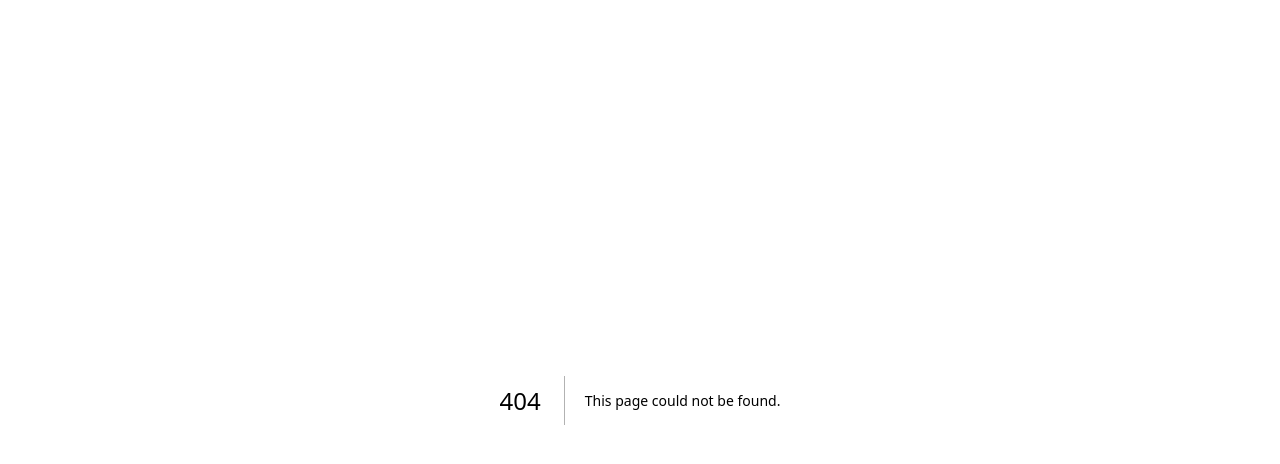
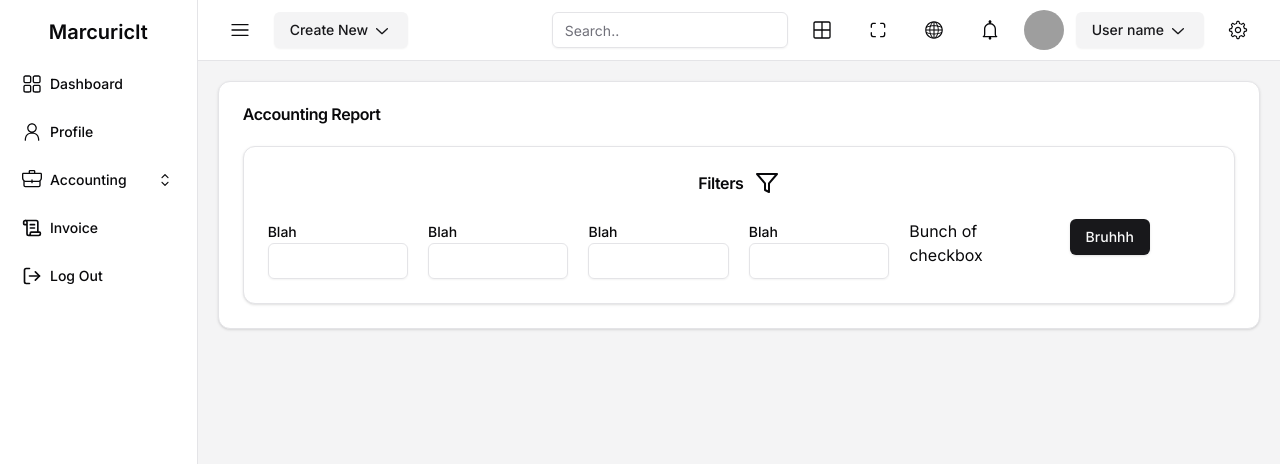
Before and after one commit to frustrated018/marcuricit-task, a Next.js app: page /dashboard/accounting/accounting-report in a window 1280 px wide. Before the commit this address had no page. Shown: the top 464 px of the page. Built offline with nearby package versions, Linux system fonts and the light colour scheme; grey boxes are pictures that could not be loaded.

Commit message:
stated work on the report component

```diff
--- /dev/null
+++ b/src/app/dashboard/accounting/accounting-report/page.tsx
@@ -0,0 +1,11 @@
+import Report from "@/components/custom/Report";
+
+const AccountingReportePage = () => {
+  return (
+    <div className="bg-secondary min-h-screen p-5">
+      <Report />
+    </div>
+  );
+};
+
+export default AccountingReportePage;
--- a/src/app/dashboard/accounting/expenses/page.tsx
+++ b/src/app/dashboard/accounting/expenses/page.tsx
@@ -3,11 +3,11 @@ import { Expenses, columns } from "./columns";
 import { DataTable } from "@/components/ui/data-table";
 import { Button } from "@/components/ui/button";
 import { Plus } from "lucide-react";
-import expenseData from '@/assets/expenseData.json';
+import expenseData from "@/assets/expenseData.json";
 
 async function getData(): Promise<Expenses[]> {
   // This is where I would fetch data
-  return expenseData as Expenses[]
+  return expenseData as Expenses[];
 }
 
 // TODO: Add record should lead to a form
--- /dev/null
+++ b/src/components/custom/Report.tsx
@@ -0,0 +1,51 @@
+import { Filter } from "lucide-react";
+import { Card, CardContent, CardHeader, CardTitle } from "../ui/card";
+import { Input } from "../ui/input";
+import { Label } from "../ui/label";
+import { Button } from "../ui/button";
+
+const Report = () => {
+  return (
+    <div>
+      <Card>
+        <CardHeader>
+          <CardTitle>Accounting Report</CardTitle>
+        </CardHeader>
+
+        <CardContent>
+          <Card>
+            <CardHeader>
+              <CardTitle className="flex items-center justify-center gap-3">
+                Filters <Filter />
+              </CardTitle>
+            </CardHeader>
+            <CardContent className="grid grid-cols-6 gap-5">
+              <div>
+                <Label>Blah</Label>
+                <Input />
+              </div>
+              <div>
+                <Label>Blah</Label>
+                <Input />
+              </div>
+              <div>
+                <Label>Blah</Label>
+                <Input />
+              </div>
+              <div>
+                <Label>Blah</Label>
+                <Input />
+              </div>
+              <div>Bunch of checkbox</div>
+              <div>
+                <Button>Bruhhh</Button>
+              </div>
+            </CardContent>
+          </Card>
+        </CardContent>
+      </Card>
+    </div>
+  );
+};
+
+export default Report;
--- a/src/components/custom/SidenavLinks.tsx
+++ b/src/components/custom/SidenavLinks.tsx
@@ -23,7 +23,7 @@ const collapsibleLinks = [
   { href: "/dashboard/accounting/expense-categories", label: "Expense Categories" },
   { href: "/dashboard", label: "Income" },
   { href: "/dashboard", label: "Income Categories" },
-  { href: "/dashboard", label: "Accounting Report" },
+  { href: "/dashboard/accounting/accounting-report", label: "Accounting Report" },
   { href: "/dashboard", label: "Doctor Report" },
   { href: "/dashboard", label: "Contractors Report" },
   { href: "/dashboard", label: "Summary" },
```
